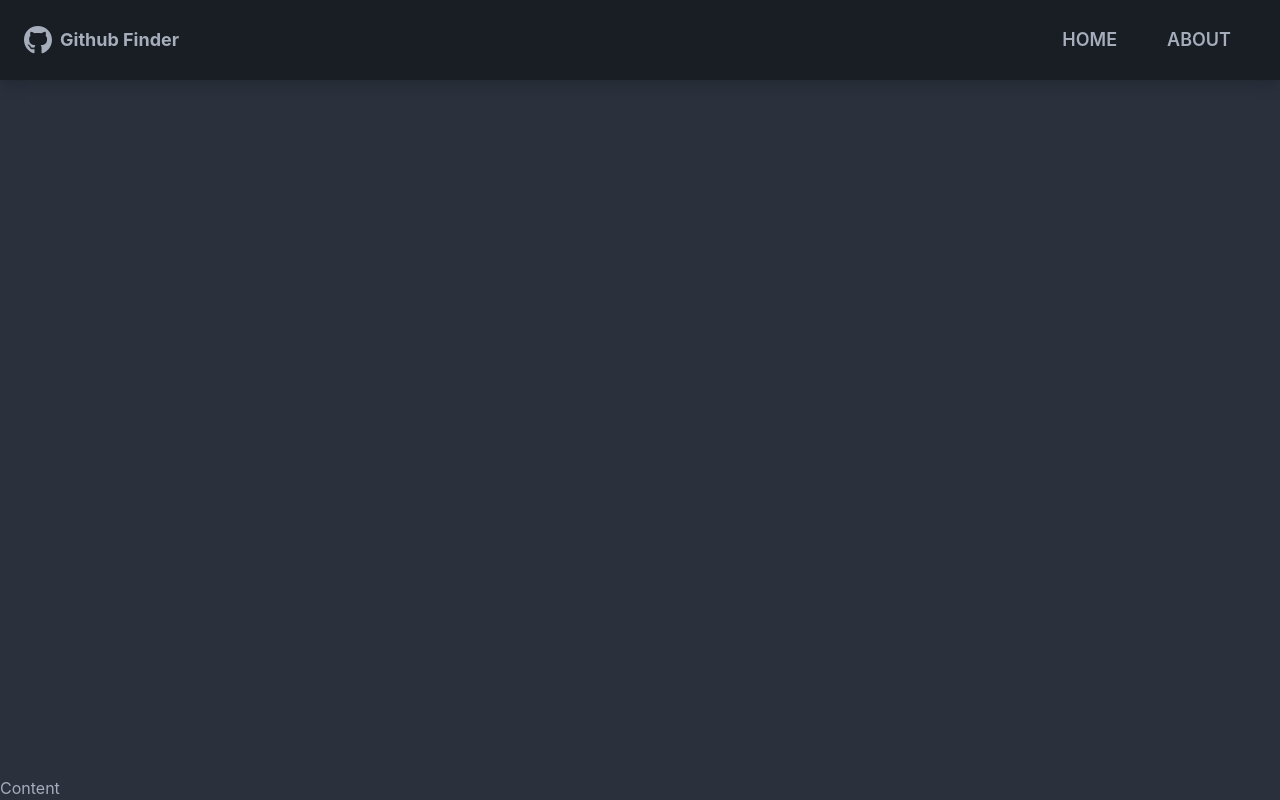
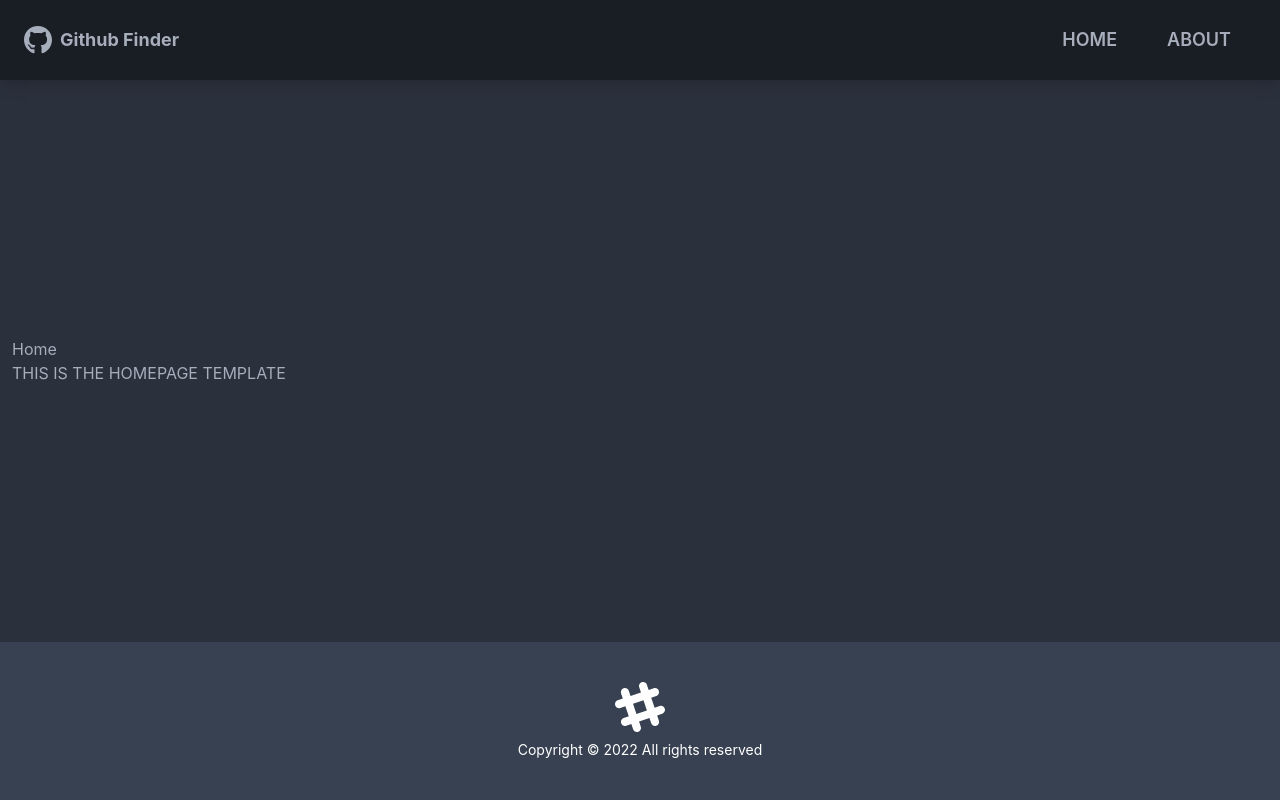
Before and after one commit to Exabiier/github-finder, a React (Create React App) app: page / in a window 1280 px wide. Built offline with nearby package versions, Linux system fonts and the light colour scheme; the HTML template or start-up script is replaced by a standard one.

Commit message:
Reorganized the whole REACT APP

```diff
--- a/src/App.js
+++ b/src/App.js
@@ -1,16 +1,32 @@
-import {BrowserRouter as Router, Route} from 'react-router-dom'
-import Navbar from './components/layout/Navbar';
+import React from 'react';
+import {BrowserRouter as Router, Route, Routes} from 'react-router-dom'
+import DefaultPage from './Pages/Default/index-DefaultPage';
+import HomePage from './Pages/Home/index-HomePage'
+import pageData from './mockAPI';
+import NotFound from './Pages/NotFound';
 
-function App() {
-  return (
+class App extends React.Component {
+  render(){
+    return (
 
-      <Router>
-        <div className="flex flex-col justify-between h-screen">
-        <Navbar />
-        <main>Content</main>
-        </div>
-      </Router>
-  );
+        <Router>
+          <div className="flex flex-col justify-between h-screen">
+            <Routes>
+              <Route path="/" element={<HomePage key={pageData[0].slug} pagedata={pageData[0]}/>} />
+              {pageData.map( (page, index) => (
+                <Route key={page.slug} path={`/${page.slug}`} element={
+                  {
+                    'home': <HomePage key={page.slug} pagedata={page}/>,
+                    'default': <DefaultPage key={page.slug} pagedata={page}/>
+                  }[page.page_template]
+                } />
+              ))}
+              <Route path="/*" element={<NotFound />} />
+            </Routes>
+          </div>
+        </Router>
+    )
+  }
 }
 
 export default App;
--- /dev/null
+++ b/src/Pages/Default/index-DefaultPage.js
@@ -0,0 +1,18 @@
+import Navbar from '../../layout/Navbar/index-Navbar'
+import Footer from '../../layout/Footer/index-footer'
+import React from 'react'
+
+function DefaultPage(props) {
+  return (
+    <>
+        <Navbar />
+        <main className="container mx-auto px-3 pb-12">
+            <div>{props.pagedata.title}</div>
+            <p>{props.pagedata.content}</p>
+        </main>
+        <Footer />
+    </>
+  )
+}
+
+export default DefaultPage
--- /dev/null
+++ b/src/Pages/Home/index-HomePage.js
@@ -0,0 +1,18 @@
+import React from 'react'
+import Navbar from '../../layout/Navbar/index-Navbar'
+import Footer from '../../layout/Footer/index-footer'
+
+function HomePage(props) {
+  return (
+    <>
+      <Navbar />
+      <main className="container mx-auto px-3 pb-12">
+        <div>{props.pagedata.title}</div>
+        <p>THIS IS THE HOMEPAGE TEMPLATE</p>
+      </main>
+      <Footer />
+    </>
+  )
+}
+
+export default HomePage
--- /dev/null
+++ b/src/Pages/NotFound.jsx
@@ -0,0 +1,9 @@
+import React from 'react'
+
+function NotFound() {
+  return (
+    <div>NotFound</div>
+  )
+}
+
+export default NotFound
--- /dev/null
+++ b/src/layout/Footer/index-footer.js
@@ -0,0 +1,27 @@
+import React from 'react'
+
+function Footer() {
+    const footerYear = new Date().getFullYear()
+
+
+  return (
+    <footer className="footer p-10 bg-gray-700 text-primary-content footer-center">
+            <div>
+            <svg
+          width='50'
+          height='50'
+          viewBox='0 0 24 24'
+          xmlns='http://www.w3.org/2000/svg'
+          fillRule='evenodd'
+          clipRule='evenodd'
+          className='inline-block fill-current'>
+            <path d='M22.672 15.226l-2.432.811.841 2.515c.33 1.019-.209 2.127-1.23 2.456-1.15.325-2.148-.321-2.463-1.226l-.84-2.518-5.013 1.677.84 2.517c.391 1.203-.434 2.542-1.831 2.542-.88 0-1.601-.564-1.86-1.314l-.842-2.516-2.431.809c-1.135.328-2.145-.317-2.463-1.229-.329-1.018.211-2.127 1.231-2.456l2.432-.809-1.621-4.823-2.432.808c-1.355.384-2.558-.59-2.558-1.839 0-.817.509-1.582 1.327-1.846l2.433-.809-.842-2.515c-.33-1.02.211-2.129 1.232-2.458 1.02-.329 2.13.209 2.461 1.229l.842 2.515 5.011-1.677-.839-2.517c-.403-1.238.484-2.553 1.843-2.553.819 0 1.585.509 1.85 1.326l.841 2.517 2.431-.81c1.02-.33 2.131.211 2.461 1.229.332 1.018-.21 2.126-1.23 2.456l-2.433.809 1.622 4.823 2.433-.809c1.242-.401 2.557.484 2.557 1.838 0 .819-.51 1.583-1.328 1.847m-8.992-6.428l-5.01 1.675 1.619 4.828 5.011-1.674-1.62-4.829z'></path>
+            </svg>
+            <p>Copyright &copy;  {footerYear} All rights reserved </p>
+            </div>
+
+    </footer>
+  )
+}
+
+export default Footer
--- a/src/components/layout/Navbar.jsx
+++ b/src/layout/Navbar/index-Navbar.js
@@ -9,7 +9,7 @@
     <nav className ='navbar mb-12 shadow-lg bg-neutral text-neutral-content'>
         <div className="container mx-atuo">
             <div className="flex-none px-2 mx-2">
-                <FaGithub className="inline pr-2 text-4xl"/>
+                <Link to="/"><FaGithub className="inline pr-2 text-4xl"/></Link>
                 <Link to="/" className="text-lg font-bold align-middle">
                     {title}
                 </Link>
--- /dev/null
+++ b/src/mockAPI.js
@@ -0,0 +1,17 @@
+const pageData = [
+    {
+        "title": "Home",
+        "slug": "home",
+        "page_template": "home",
+        "content": "This is my home content",
+        "hero_image": "https://mhfncbvxbvx.com.imaje.jpg"
+    },
+    {
+        "title": "About",
+        "slug": "about",
+        "page_template": "default",
+        "content": "This is my about content"
+    }
+];
+
+export default pageData;
```
